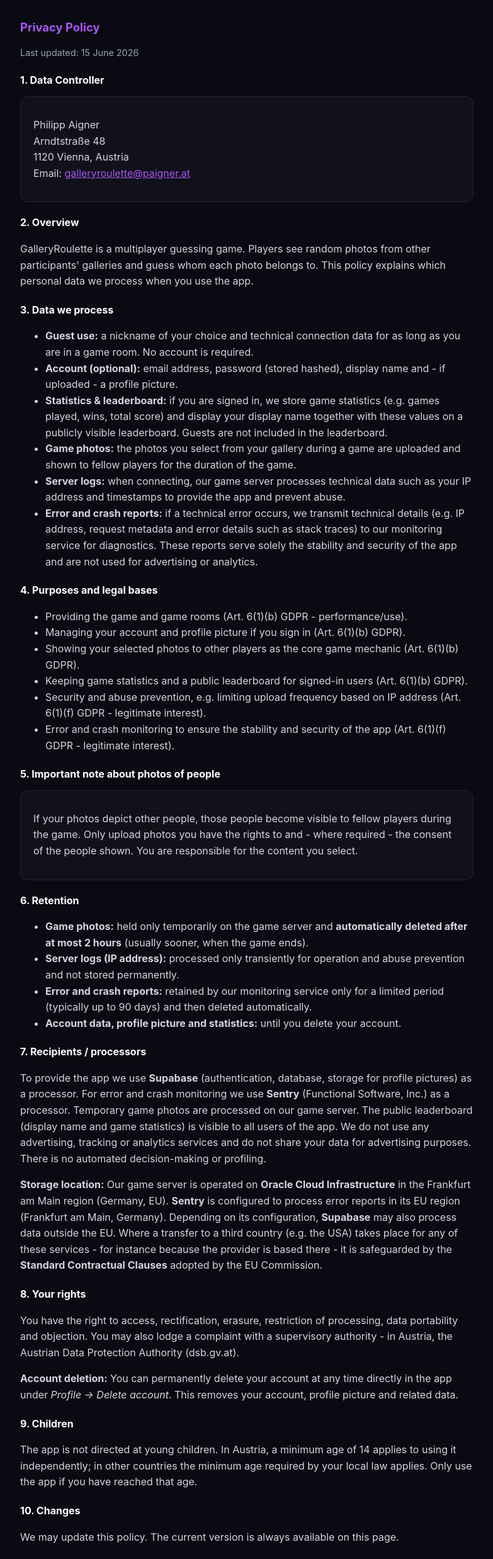
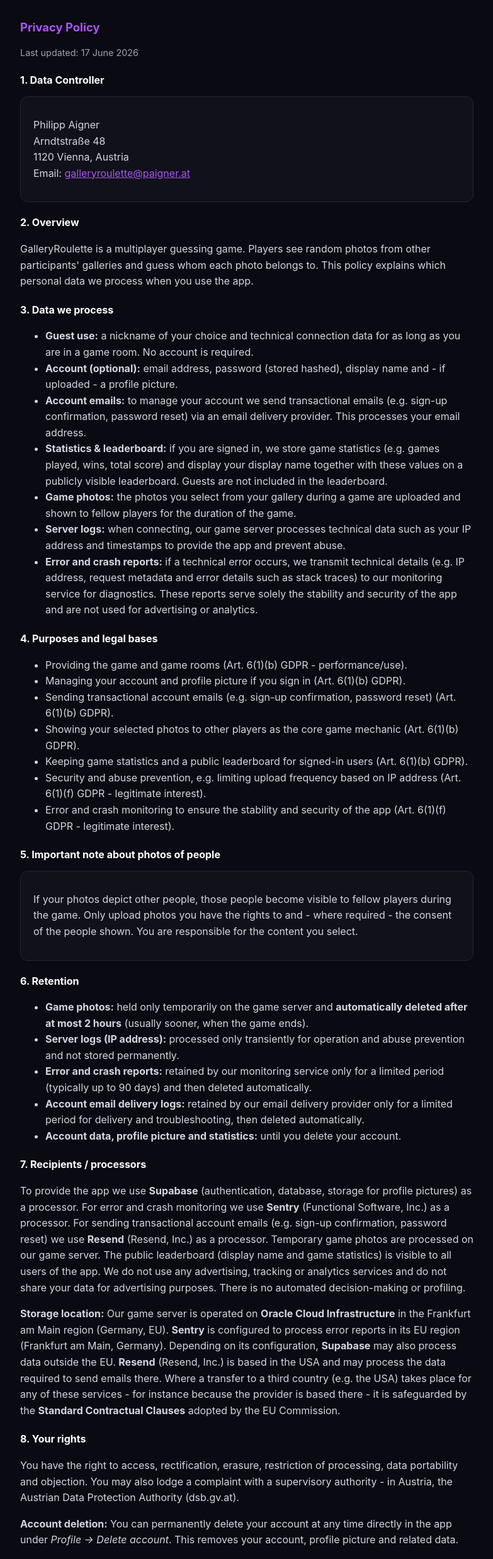
Before and after one commit to Paigner/galleryroulette-privacy, a plain HTML site: page index.html in a window 1280 px wide. Shown: the part 79-2555 px from the top of the page at 63% size, without its empty margins (248-1031 px from the left). Drawn offline with Linux system fonts and the light colour scheme.

Commit message:
Resend als E-Mail-Versanddienstleister offenlegen (DE+EN)
Auftragsverarbeiter Resend (Resend, Inc.) fuer transaktionale Konto-Mails
(Auth: Registrierungsbestaetigung, Passwort-Reset) in der
Datenschutzerklaerung ergaenzt: SS3 (Daten), SS4 (Art. 6 lit. b),
SS6 (Speicherdauer Versandprotokolle), SS7 (Empfaenger + Sitz USA -> SCC).
Stand auf 17. Juni 2026 aktualisiert.

```diff
--- a/index.html
+++ b/index.html
@@ -54,7 +54,7 @@
     <!-- ============================== DEUTSCH ============================== -->
     <section lang="de" class="show">
       <h2>Datenschutzerklärung</h2>
-      <p class="muted">Stand: 15. Juni 2026</p>
+      <p class="muted">Stand: 17. Juni 2026</p>
 
       <h3>1. Verantwortlicher</h3>
       <div class="box">
@@ -79,6 +79,9 @@
           solange du in einem Spielraum bist. Es ist kein Konto erforderlich.</li>
         <li><strong>Konto (optional):</strong> E-Mail-Adresse, Passwort (sicher gehasht gespeichert),
           Anzeigename und - falls hochgeladen - ein Profilbild.</li>
+        <li><strong>Konto-E-Mails:</strong> Zur Verwaltung deines Kontos versenden wir transaktionale
+          E-Mails (z. B. Bestätigung der Registrierung, Passwort-Zurücksetzen) über einen
+          E-Mail-Versanddienstleister. Dabei wird deine E-Mail-Adresse verarbeitet.</li>
         <li><strong>Statistiken &amp; Bestenliste:</strong> Wenn du angemeldet bist, speichern wir
           Spielstatistiken (z. B. gespielte Spiele, Siege, Gesamtpunkte) und zeigen deinen Anzeigenamen
           zusammen mit diesen Werten in einer öffentlich einsehbaren Bestenliste an. Als Gast wirst du
@@ -98,6 +101,7 @@
       <ul>
         <li>Bereitstellung des Spiels und der Spielräume (Art. 6 Abs. 1 lit. b DSGVO - Vertrag/Nutzung).</li>
         <li>Verwaltung deines Kontos und Profilbilds, sofern du dich anmeldest (Art. 6 Abs. 1 lit. b DSGVO).</li>
+        <li>Versand transaktionaler Konto-E-Mails (z. B. Registrierungsbestätigung, Passwort-Zurücksetzen) (Art. 6 Abs. 1 lit. b DSGVO).</li>
         <li>Anzeige deiner ausgewählten Fotos für Mitspieler als Kern-Spielmechanik (Art. 6 Abs. 1 lit. b DSGVO).</li>
         <li>Führen von Spielstatistiken und einer öffentlichen Bestenliste für angemeldete Nutzer (Art. 6 Abs. 1 lit. b DSGVO).</li>
         <li>Sicherheit und Missbrauchsabwehr, z. B. Begrenzung der Upload-Häufigkeit anhand der IP-Adresse (Art. 6 Abs. 1 lit. f DSGVO - berechtigtes Interesse).</li>
@@ -122,6 +126,8 @@
           Missbrauchsabwehr verarbeitet und nicht dauerhaft gespeichert.</li>
         <li><strong>Fehler- und Absturzberichte:</strong> werden bei unserem Monitoring-Dienst nur für eine
           begrenzte Zeit (in der Regel bis zu 90 Tage) gespeichert und danach automatisch gelöscht.</li>
+        <li><strong>Versandprotokolle der Konto-E-Mails:</strong> werden bei unserem E-Mail-Versanddienstleister
+          nur für eine begrenzte Zeit zur Zustellung und Fehlersuche gespeichert und danach automatisch gelöscht.</li>
         <li><strong>Konto-Daten, Profilbild und Statistiken:</strong> bis du dein Konto löschst.</li>
       </ul>
 
@@ -129,7 +135,9 @@
       <p>
         Zur Bereitstellung der App setzen wir <strong>Supabase</strong> (Authentifizierung, Datenbank,
         Speicher für Profilbilder) als Auftragsverarbeiter ein. Für die Fehler- und Absturzüberwachung nutzen
-        wir <strong>Sentry</strong> (Functional Software, Inc.) als Auftragsverarbeiter. Die temporären
+        wir <strong>Sentry</strong> (Functional Software, Inc.) als Auftragsverarbeiter. Für den Versand
+        transaktionaler Konto-E-Mails (z. B. Registrierungsbestätigung, Passwort-Zurücksetzen) nutzen wir
+        <strong>Resend</strong> (Resend, Inc.) als Auftragsverarbeiter. Die temporären
         Spiel-Fotos werden auf unserem Spielserver verarbeitet. Die öffentliche Bestenliste (Anzeigename und Spielstatistiken)
         ist für alle Nutzer der App sichtbar. Wir nutzen keine Werbe-, Tracking- oder Analyse-Dienste und
         geben deine Daten nicht zu Werbezwecken weiter. Es findet keine automatisierte
@@ -140,7 +148,8 @@
         in der Region Frankfurt am Main (Deutschland, EU) betrieben. <strong>Sentry</strong> ist so
         konfiguriert, dass die Fehlerberichte in der EU-Region (Frankfurt am Main, Deutschland) verarbeitet
         werden. <strong>Supabase</strong> verarbeitet Daten je nach Konfiguration ggf. auch außerhalb der EU.
-        Soweit bei einem dieser Dienste eine Übermittlung in ein Drittland (z. B. USA) erfolgt - etwa weil der
+        <strong>Resend</strong> (Resend, Inc.) hat seinen Sitz in den USA und verarbeitet die zum E-Mail-Versand
+        nötigen Daten ggf. dort. Soweit bei einem dieser Dienste eine Übermittlung in ein Drittland (z. B. USA) erfolgt - etwa weil der
         Anbieter dort seinen Sitz hat -, ist diese durch die von der EU-Kommission erlassenen
         <strong>Standardvertragsklauseln</strong> abgesichert.
       </p>
@@ -173,7 +182,7 @@
     <!-- ============================== ENGLISH ============================== -->
     <section lang="en">
       <h2>Privacy Policy</h2>
-      <p class="muted">Last updated: 15 June 2026</p>
+      <p class="muted">Last updated: 17 June 2026</p>
 
       <h3>1. Data Controller</h3>
       <div class="box">
@@ -198,6 +207,9 @@
           as you are in a game room. No account is required.</li>
         <li><strong>Account (optional):</strong> email address, password (stored hashed), display name
           and - if uploaded - a profile picture.</li>
+        <li><strong>Account emails:</strong> to manage your account we send transactional emails (e.g.
+          sign-up confirmation, password reset) via an email delivery provider. This processes your email
+          address.</li>
         <li><strong>Statistics &amp; leaderboard:</strong> if you are signed in, we store game statistics
           (e.g. games played, wins, total score) and display your display name together with these values
           on a publicly visible leaderboard. Guests are not included in the leaderboard.</li>
@@ -215,6 +227,7 @@
       <ul>
         <li>Providing the game and game rooms (Art. 6(1)(b) GDPR - performance/use).</li>
         <li>Managing your account and profile picture if you sign in (Art. 6(1)(b) GDPR).</li>
+        <li>Sending transactional account emails (e.g. sign-up confirmation, password reset) (Art. 6(1)(b) GDPR).</li>
         <li>Showing your selected photos to other players as the core game mechanic (Art. 6(1)(b) GDPR).</li>
         <li>Keeping game statistics and a public leaderboard for signed-in users (Art. 6(1)(b) GDPR).</li>
         <li>Security and abuse prevention, e.g. limiting upload frequency based on IP address (Art. 6(1)(f) GDPR - legitimate interest).</li>
@@ -238,6 +251,8 @@
           prevention and not stored permanently.</li>
         <li><strong>Error and crash reports:</strong> retained by our monitoring service only for a limited
           period (typically up to 90 days) and then deleted automatically.</li>
+        <li><strong>Account email delivery logs:</strong> retained by our email delivery provider only for a
+          limited period for delivery and troubleshooting, then deleted automatically.</li>
         <li><strong>Account data, profile picture and statistics:</strong> until you delete your account.</li>
       </ul>
 
@@ -245,7 +260,9 @@
       <p>
         To provide the app we use <strong>Supabase</strong> (authentication, database, storage for profile
         pictures) as a processor. For error and crash monitoring we use <strong>Sentry</strong> (Functional
-        Software, Inc.) as a processor. Temporary game photos are processed on our game server. The public
+        Software, Inc.) as a processor. For sending transactional account emails (e.g. sign-up confirmation,
+        password reset) we use <strong>Resend</strong> (Resend, Inc.) as a processor. Temporary game photos
+        are processed on our game server. The public
         leaderboard (display name and game statistics) is visible to all users of the app. We do not use any
         advertising, tracking or analytics services and do not share your data for advertising purposes.
         There is no automated decision-making or profiling.
@@ -254,8 +271,9 @@
         <strong>Storage location:</strong> Our game server is operated on <strong>Oracle Cloud
         Infrastructure</strong> in the Frankfurt am Main region (Germany, EU). <strong>Sentry</strong> is
         configured to process error reports in its EU region (Frankfurt am Main, Germany). Depending on its
-        configuration, <strong>Supabase</strong> may also process data outside the EU. Where a transfer to a
-        third country (e.g. the USA) takes place for any of these services - for instance because the provider
+        configuration, <strong>Supabase</strong> may also process data outside the EU. <strong>Resend</strong>
+        (Resend, Inc.) is based in the USA and may process the data required to send emails there. Where a
+        transfer to a third country (e.g. the USA) takes place for any of these services - for instance because the provider
         is based there - it is safeguarded by the <strong>Standard Contractual Clauses</strong> adopted by the
         EU Commission.
       </p>
```
